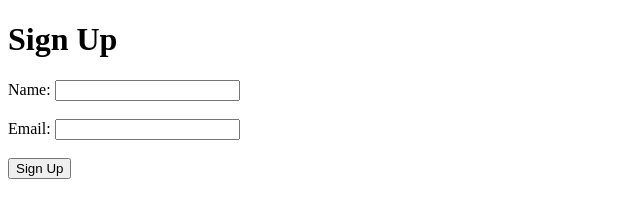
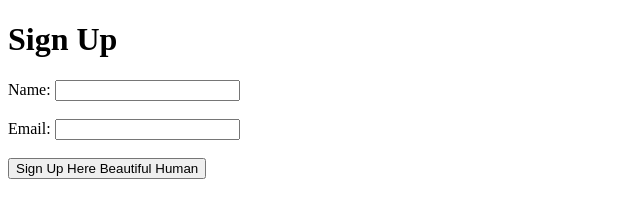
Before and after one commit to Macilo/FunTime, a website: page public/signup.html in a window 1280 px wide. Shown: the whole page, without its empty margins (0-640 px from the left). Drawn offline with Linux system fonts and the light colour scheme.

```diff
--- a/public/signup.html
+++ b/public/signup.html
@@ -15,7 +15,7 @@
             <label for="email">Email: </label>
             <input type="text" id="email" name="email"><br><br>
 
-            <input type="submit" value="Sign Up">
+            <input type="submit" value="Sign Up Here Beautiful Human">
 
         </form>
     </div>
```
